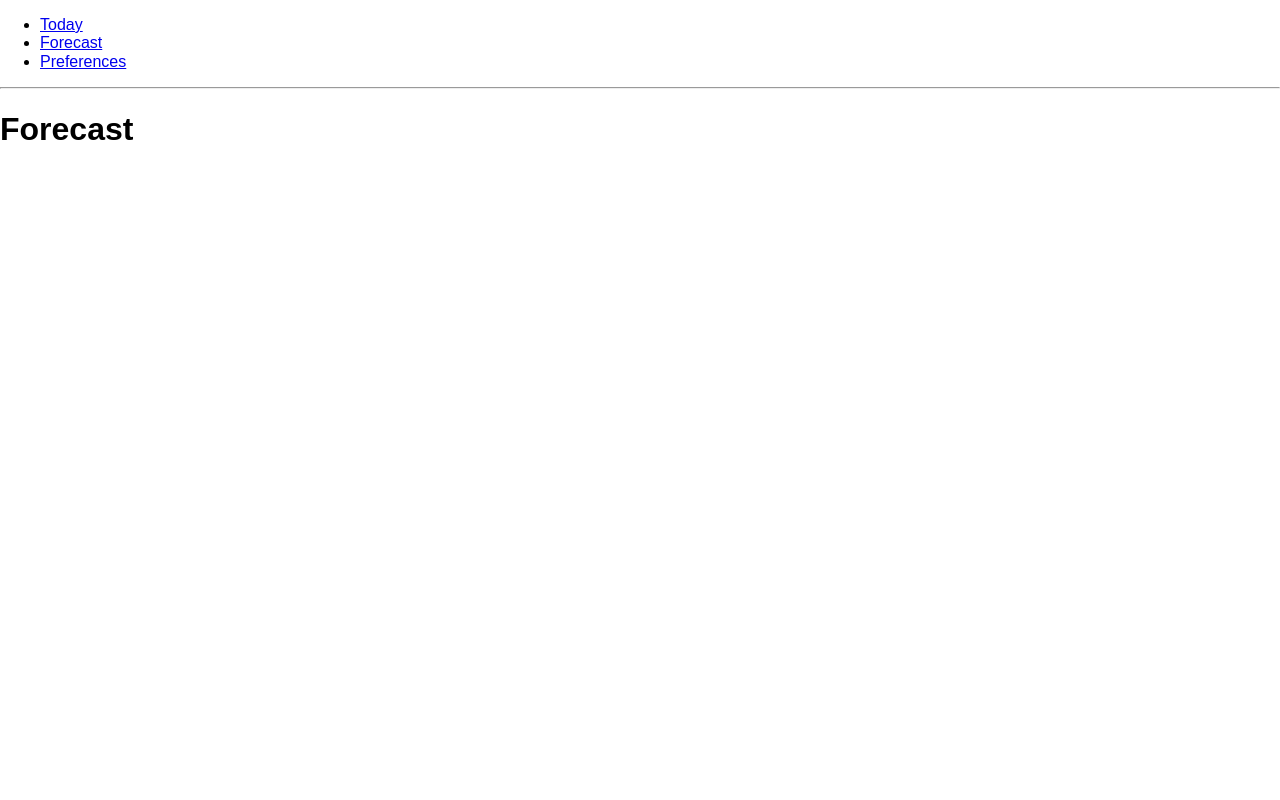
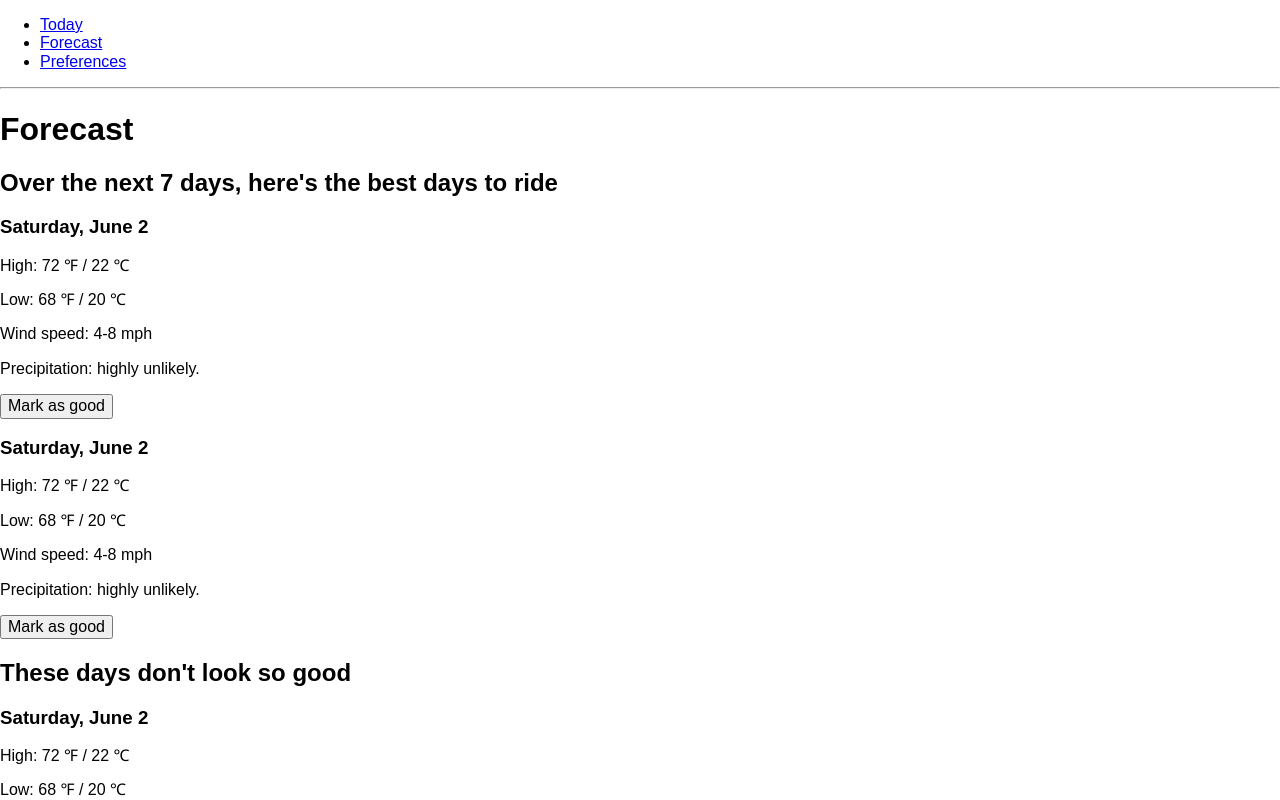
Before and after one commit to jchiatt/spokes-app-web, a React (Create React App) app in the folder client/: page /forecast in a window 1280 px wide. Shown: the top 800 px of the page. Built offline with nearby package versions, Linux system fonts and the light colour scheme.

Commit message:
stub out content for forecast screen

```diff
--- /dev/null
+++ b/client/src/components/forecast/Day.js
@@ -0,0 +1,17 @@
+import React from 'react';
+
+const Day = () => {
+  return(
+    <div>
+      <h3>Saturday, June 2</h3>
+      <p>High: 72 &#8457; / 22 &#8451;</p>
+      <p>Low: 68 &#8457; / 20 &#8451;</p>
+      <p>Wind speed: 4-8 mph</p>
+      <p>Precipitation: highly unlikely.</p>
+
+      <button>Mark as good</button>
+    </div>
+  )
+}
+
+export default Day;
--- a/client/src/screens/Forecast.js
+++ b/client/src/screens/Forecast.js
@@ -1,7 +1,25 @@
 import React from 'react';
 
+import Day from '../components/forecast/Day';
+
 const Forecast = () => {
-  return <h1>Forecast</h1>
+  return (
+    <div>
+      <h1>Forecast</h1>
+
+      <h2>Over the next 7 days, here's the best days to ride</h2>
+
+      <Day />
+      <Day />
+
+      <h2>These days don't look so good</h2>
+
+      <Day />
+      <Day />
+      <Day />
+
+    </div>
+  )
 }
 
 export default Forecast;
```
